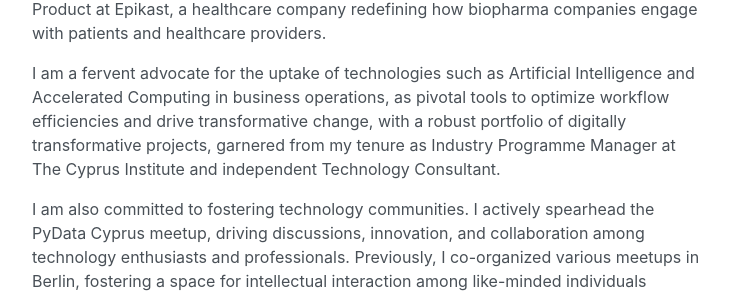
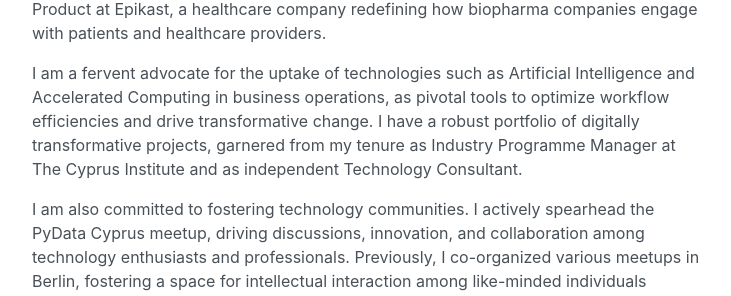
Before and after one commit to chr7stos/chr7stos.github.io, a Jekyll site: the page built from _pages/resume.md, in a window 1280 px wide. Shown: the part 404-700 px from the top of the page, without its empty margins (272-1003 px from the left). Built offline with Jekyll 4.4.1, drawn with Linux system fonts in a browser that asks for light colours.

Commit message:
Update resume.md

```diff
--- a/_pages/resume.md
+++ b/_pages/resume.md
@@ -10,7 +10,7 @@
 
 My carreer spans a diverse array of industries, including healthcare, mobility/traffic analysis, fintech, and music and entertainment.   Currently I am the Head of Data and Product at Epikast, a healthcare company redefining how biopharma companies engage with patients and healthcare providers.
 
-I am a fervent advocate for the uptake of technologies such as Artificial Intelligence and Accelerated Computing in business operations, as pivotal tools to optimize workflow efficiencies and drive transformative change, with a robust portfolio of digitally transformative projects, garnered from my tenure as Industry Programme Manager at The Cyprus Institute and independent Technology Consultant.
+I am a fervent advocate for the uptake of technologies such as Artificial Intelligence and Accelerated Computing in business operations, as pivotal tools to optimize workflow efficiencies and drive transformative change. I have a robust portfolio of digitally transformative projects, garnered from my tenure as Industry Programme Manager at The Cyprus Institute and as independent Technology Consultant.
 
 I am also committed to fostering technology communities. I actively spearhead the PyData Cyprus meetup, driving discussions, innovation, and collaboration among technology enthusiasts and professionals.  Previously, I co-organized various meetups in Berlin, fostering a space for intellectual interaction among like-minded individuals interested in data analytics, open source software, artificial intelligence, product management, and scientific discourse.
 
```
